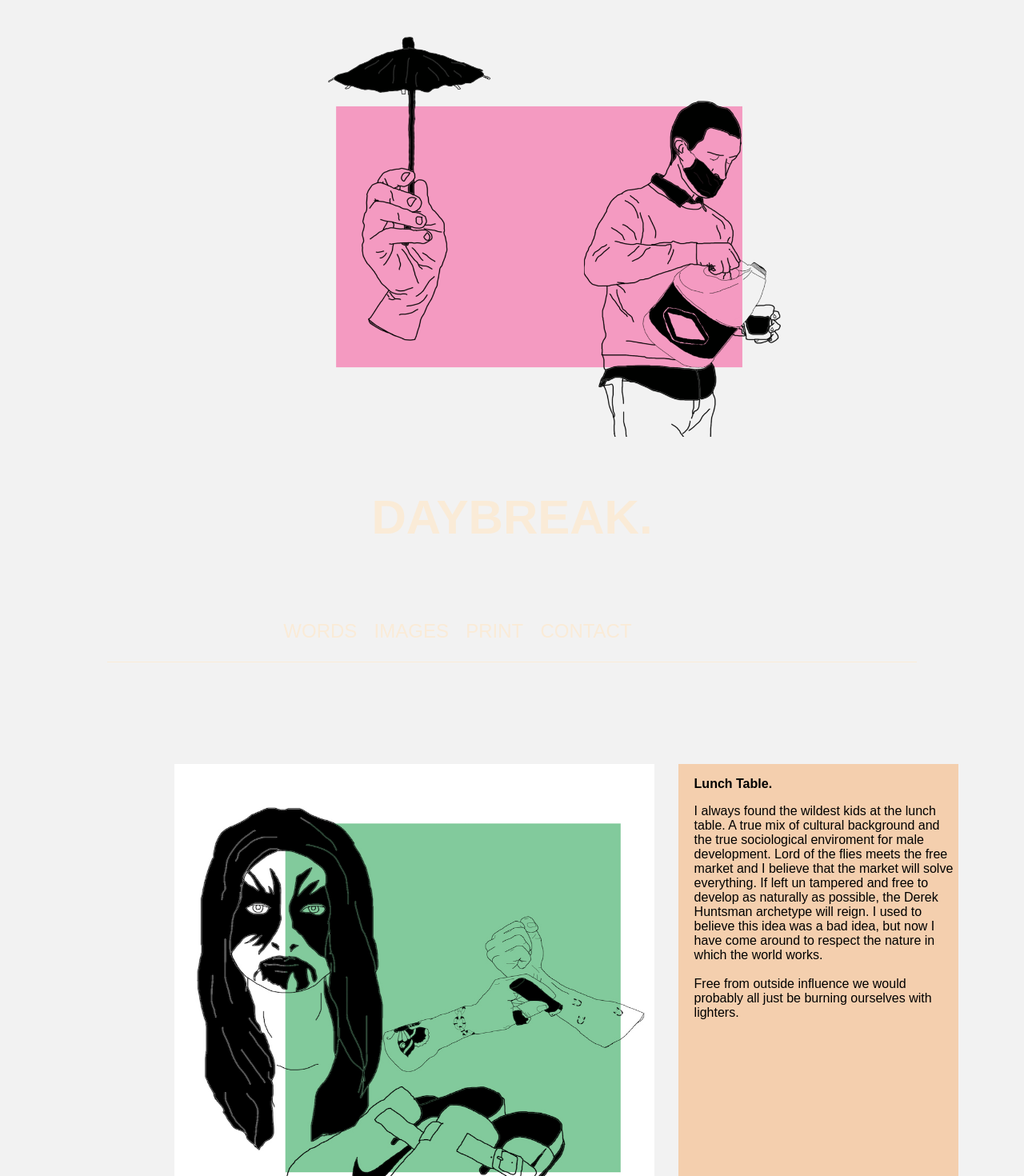
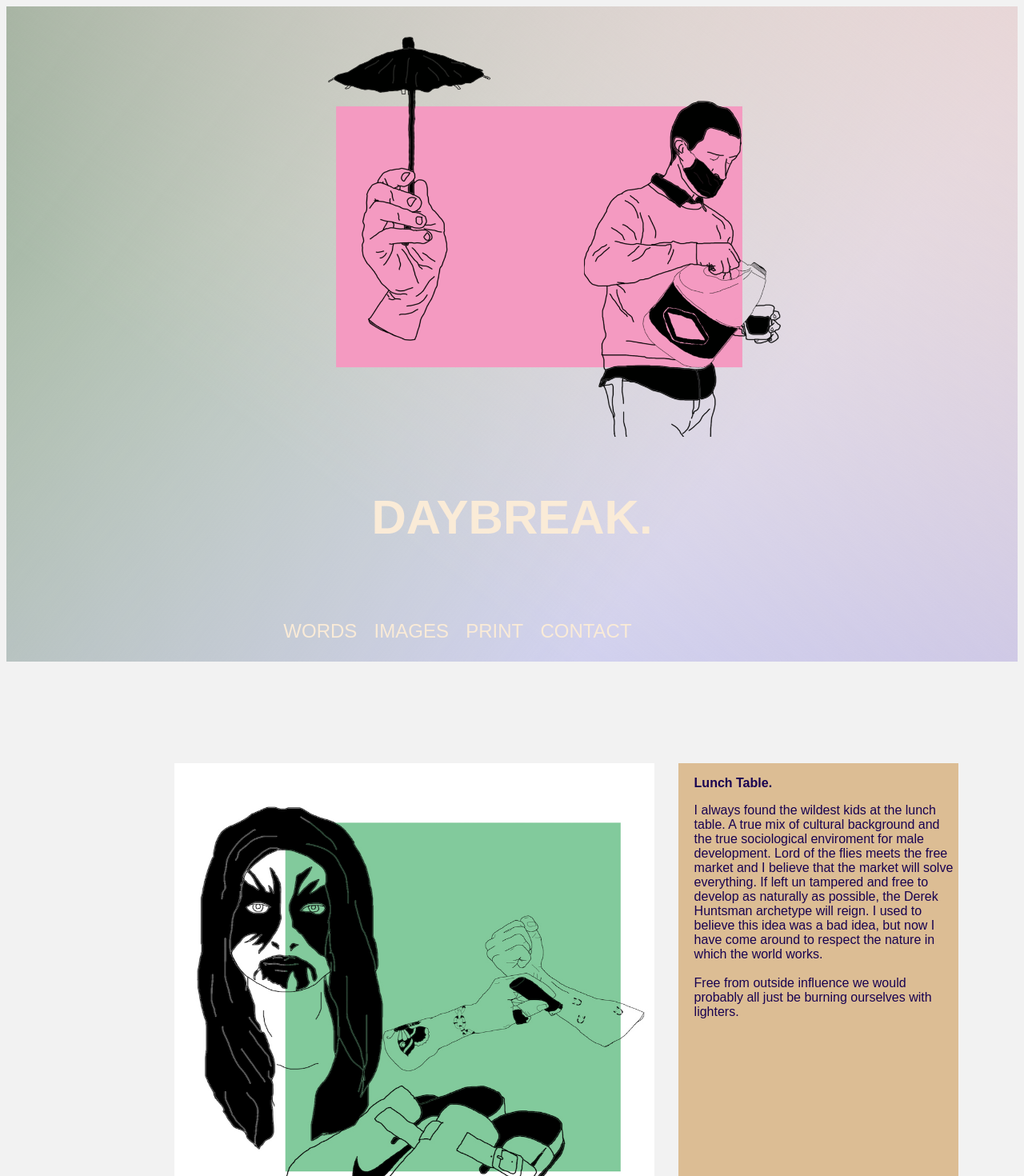
Before and after one commit to CJbricks/Daybreak, a Next.js app: page / in a window 1280 px wide. Shown: the top 1470 px of the page at 80% size. Built offline with nearby package versions, Linux system fonts and the light colour scheme; a web font is replaced by a local one.

Commit message:
Improved styling and added linear gradient.

```diff
--- a/src/pages/Header.js
+++ b/src/pages/Header.js
@@ -9,7 +9,7 @@ export default function Header() {
 
 
     return (
-        <>
+        <div className={styles.headbox}>
             <div className={styles.scale}>
                     <Image
                     src={headerImage}
@@ -27,6 +27,6 @@ export default function Header() {
                     <p className={styles.headunit}>CONTACT</p>
                 </div>
             </div>
-        </>
+        </div>
     )
 }
--- a/src/styles/Home.module.css
+++ b/src/styles/Home.module.css
@@ -30,22 +30,29 @@
 .second {
   height: 96.5%;
   width: 33%;
-  background-color: rgb(244, 207, 174);
+  background-color: rgb(220, 189, 148);
   text-align: left;
   padding-left: 2%;
+  color: rgb(24, 2, 81);
 }
 
 .header{
   width: 80%;
   margin-left: 10%;
   height: auto;
-  background-color: #f2f2f2;
-  border-bottom: 1px solid antiquewhite;
+ /* border-bottom: 1px solid antiquewhite; */
   padding-top: 1%;
   color: antiquewhite;
   text-align: center;
   font-size: 2.5em;
   font-family: 'Climate Crisis', Arial, Helvetica, sans-serif;
+}
+
+.headbox {
+  background: linear-gradient(217deg, rgba(232, 210, 210, 0.8), rgba(135, 98, 98, 0) 70.71%),
+  linear-gradient(127deg, rgba(131, 157, 131, 0.8), rgba(124, 144, 149, 0) 70.71%),
+  linear-gradient(336deg, rgba(187, 187, 236, 0.8), rgba(165, 165, 245, 0) 70.71%);
+  width: 100%;
 }
 
 .daylight:hover {
```
